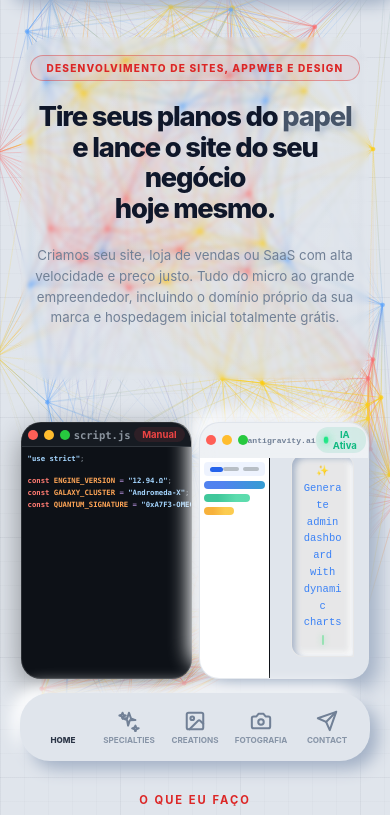
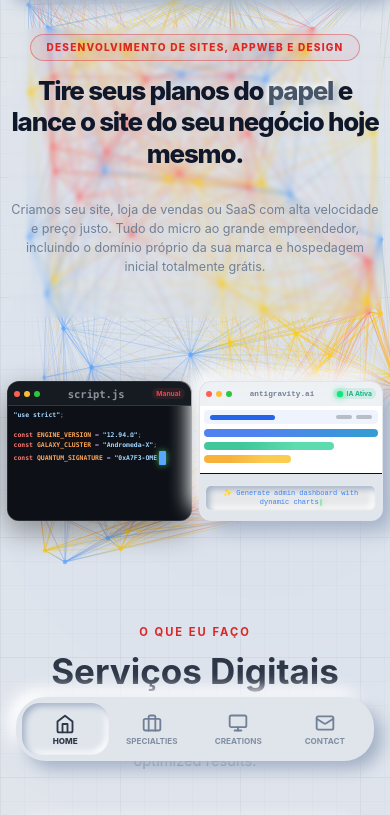
Before and after one commit to Fulviotanure/SITE_FULVIO_V2, a website: page SITE_PRINCIPAL/index.html in a window 390 px wide. Shown: the part 63-878 px from the top of the page. Drawn offline with Linux system fonts and the light colour scheme; animation ran at ten frames a second.

Commit message:
feat: implement neumorphic hero section with dynamic code animation cards and site configuration

```diff
--- a/SITE_PRINCIPAL/css/home.css
+++ b/SITE_PRINCIPAL/css/home.css
@@ -543,22 +543,57 @@
 
 @media (max-width: 768px) {
     .hero-section {
-        padding-top: 110px;
-        padding-bottom: 50px;
+        padding-top: 100px;
+        padding-bottom: 40px;
         min-height: auto;
     }
 
+    .hero-container {
+        padding: 0 0.75rem;
+        width: 100%;
+    }
+
+    .hero-text-block {
+        align-items: center;
+        text-align: center;
+        max-width: 100%;
+        width: 100%;
+        padding: 0.75rem 0;
+        margin: 0 auto;
+    }
+
+    .tag-badge {
+        display: inline-block;
+        margin-left: auto;
+        margin-right: auto;
+        text-align: center;
+        margin-bottom: 1rem;
+    }
+
     .hero-title {
-        font-size: 2.1rem;
+        font-size: 2.05rem;
+        line-height: 1.2;
         text-align: center;
         width: 100%;
+        max-width: 100%;
+        margin-left: auto;
+        margin-right: auto;
+    }
+
+    .hero-title br {
+        display: none;
     }
 
     .hero-subtitle {
         font-size: 0.95rem;
+        line-height: 1.55;
         text-align: center;
         width: 100%;
         max-width: 100%;
+        padding: 0 0.25rem;
+        margin-left: auto;
+        margin-right: auto;
+        margin-top: 0.75rem;
     }
 
     .hero-floating-cards-wrapper {
@@ -569,6 +604,7 @@
         max-width: 100%;
         justify-content: center;
         align-items: stretch;
+        margin-top: 1.5rem;
     }
 
     .hero-card {
@@ -576,25 +612,90 @@
         max-width: 100%;
         transform: none !important;
         margin: 0;
+        border-radius: 12px;
+        height: 140px;
+        display: flex;
+        flex-direction: column;
     }
 
     .hero-card-header {
         padding: 4px 6px;
+        min-height: 24px;
+    }
+
+    .mac-dots {
+        gap: 4px;
+    }
+
+    .mac-dot {
+        width: 6px;
+        height: 6px;
     }
 
     .hero-card-title {
-        font-size: 0.58rem;
+        font-size: 0.55rem;
+    }
+
+    .hero-card-badge {
+        font-size: 0.48rem;
+        padding: 1px 4px;
     }
 
     .hero-card .dark-code-body {
-        font-size: 0.52rem !important;
-        line-height: 1.3;
-        padding: 0.4rem 0.4rem;
-        height: 135px;
+        font-size: 0.46rem !important;
+        line-height: 1.35;
+        padding: 0.3rem 0.4rem;
+        height: 115px;
+    }
+
+    .hero-card-ai .ai-split-layout {
+        height: 115px;
+        display: flex;
+        flex-direction: column;
+        overflow: hidden;
+    }
+
+    .hero-card-ai .ai-split-left {
+        height: 68px;
+        width: 100%;
+        border-right: none;
+        border-bottom: 1px solid var(--glass-border);
+        flex: none;
+    }
+
+    .hero-card-ai .ai-fast-code {
+        font-size: 0.46rem;
+        padding: 0.3rem;
+        line-height: 1.35;
+    }
+
+    .hero-card-ai .ai-split-right {
+        height: 47px;
+        width: 100%;
+        padding: 0.2rem 0.3rem;
+        display: flex;
+        align-items: center;
+        justify-content: center;
+        background: rgba(255, 255, 255, 0.04);
+        flex: none;
+    }
+
+    .hero-card-ai .ai-chat-bubble {
+        font-size: 0.5rem;
+        line-height: 1.25;
+        padding: 3px 6px;
+        max-width: 98%;
+        border-radius: 6px;
+        margin: 0;
+        text-align: center;
+        white-space: normal;
+        word-break: normal;
+        display: block;
+        align-self: center;
     }
 
     .carousel-text-wrapper {
-        min-width: 200px;
+        min-width: 180px;
         height: 34px;
         margin: 2px 4px;
     }
@@ -612,28 +713,34 @@
 
 @media (max-width: 480px) {
     .hero-section {
-        padding-top: 100px;
-        padding-bottom: 40px;
+        padding-top: 90px;
+        padding-bottom: 30px;
+    }
+
+    .hero-container {
+        padding: 0 0.5rem;
     }
 
     .hero-title {
-        font-size: 1.95rem;
+        font-size: 1.85rem;
+        line-height: 1.22;
     }
 
     .hero-subtitle {
-        font-size: 0.95rem;
-        line-height: 1.55;
+        font-size: 0.9rem;
+        line-height: 1.5;
+        padding: 0;
     }
 
     .carousel-text-wrapper {
         display: block;
         margin: 8px auto;
-        min-width: 180px;
+        min-width: 170px;
         max-width: 220px;
     }
 
     .hero-text-block {
-        padding: 1.25rem 0.5rem;
+        padding: 0.5rem 0.25rem;
     }
 }
 
--- a/SITE_PRINCIPAL/css/style.css
+++ b/SITE_PRINCIPAL/css/style.css
@@ -37,6 +37,7 @@
     /* Accents */
     --accent-blue: #3b82f6;
     --accent-primary: #2563eb;
+    --accent-indigo: #2563eb;
     --accent-cyan: #0ea5e9;
     --accent-gradient: linear-gradient(135deg, #3b82f6, #0ea5e9);
 
@@ -65,6 +66,7 @@ body.dark-theme {
 
     --accent-blue: #3b82f6;
     --accent-primary: #60a5fa;
+    --accent-indigo: #60a5fa;
     --accent-cyan: #38bdf8;
     --accent-gradient: linear-gradient(135deg, #3b82f6, #38bdf8);
 
@@ -1139,21 +1141,55 @@ body.light-theme .footer-accessibility .accessibility-icon {
     /* Mobile Header Layout Optimization */
     .header {
         height: 60px;
+        display: flex;
+        align-items: center;
+        justify-content: center;
     }
 
     .header-container {
         padding: 0 1rem;
+        display: flex;
+        align-items: center;
+        justify-content: center;
+        position: relative;
+        width: 100%;
+    }
+
+    .toggle-high-contrast {
+        position: absolute;
+        left: 1rem;
+        top: 50%;
+        transform: translateY(-50%);
+        z-index: 10;
+    }
+
+    .header-brand {
+        margin: 0 auto;
+        display: flex;
+        justify-content: center;
+        align-items: center;
+        text-align: center;
     }
 
     .logo {
         font-size: 1.25rem;
+        text-align: center;
+        margin: 0 auto;
+        display: inline-flex;
+        align-items: center;
+        justify-content: center;
     }
 
     .logo-line-2 {
-        padding-left: 0.8em;
+        padding-left: 0.5em;
     }
 
     .header-actions {
+        position: absolute;
+        right: 1rem;
+        top: 50%;
+        transform: translateY(-50%);
+        z-index: 10;
         gap: 0.5rem;
     }
 
@@ -1203,17 +1239,17 @@ body.light-theme .footer-accessibility .accessibility-icon {
         display: flex;
         position: fixed;
         bottom: 20px;
-        left: 20px;
-        right: 20px;
-        height: 68px;
+        left: 16px;
+        right: 16px;
+        height: 64px;
         background-color: var(--bg-color);
         border: none;
         border-radius: 30px;
         box-shadow: var(--shadow-out);
         z-index: 999;
-        justify-content: space-around;
+        justify-content: space-between;
         align-items: center;
-        padding: 0 10px;
+        padding: 0 6px;
         transition: transform var(--transition-normal), background-color var(--transition-normal), box-shadow var(--transition-normal);
     }
 
@@ -1222,13 +1258,14 @@ body.light-theme .footer-accessibility .accessibility-icon {
         flex-direction: column;
         align-items: center;
         justify-content: center;
-        flex: 1;
-        max-width: none;
+        flex: 1 1 0;
+        width: 25%;
+        min-width: 0;
         height: 52px;
-        border-radius: 14px;
-        background: transparent !important;
-        box-shadow: none !important;
-        border: none !important;
+        border-radius: 18px;
+        background: transparent;
+        box-shadow: none;
+        border: none;
         color: var(--text-secondary);
         font-family: var(--font-heading);
         font-weight: 600;
@@ -1238,37 +1275,44 @@ body.light-theme .footer-accessibility .accessibility-icon {
         gap: 3px;
         transition: all 0.25s cubic-bezier(0.4, 0, 0.2, 1);
         cursor: pointer;
+        padding: 0 4px;
     }
 
     .mobile-bottom-nav-item .nav-icon {
         stroke-width: 2.2;
+        stroke: var(--text-secondary);
         transition: transform 0.25s cubic-bezier(0.4, 0, 0.2, 1), stroke 0.25s ease;
     }
 
     .mobile-bottom-nav-item .nav-label {
         font-size: 0.58rem;
         font-weight: 700;
-        opacity: 0.8;
-        transition: color 0.25s ease;
-    }
-
-    /* Active State on mobile tab bar (Colors only, no background/border to maintain size) */
+        opacity: 0.85;
+        color: var(--text-secondary);
+        transition: color 0.25s ease, opacity 0.25s ease;
+        white-space: nowrap;
+        overflow: hidden;
+        text-overflow: ellipsis;
+        max-width: 100%;
+    }
+
+    /* Active State on mobile tab bar: Inset Neumorphic Sunken ("Afundado") effect, no blue color */
     .mobile-bottom-nav-item.active {
-        color: var(--accent-indigo) !important;
-        background: transparent !important;
-        box-shadow: none !important;
+        color: var(--text-primary) !important;
+        background-color: var(--bg-color) !important;
+        box-shadow: var(--shadow-in-sm) !important;
         border: none !important;
     }
 
     .mobile-bottom-nav-item.active .nav-label {
-        color: var(--accent-indigo) !important;
+        color: var(--text-primary) !important;
         opacity: 1;
         font-weight: 800;
     }
 
     .mobile-bottom-nav-item.active .nav-icon {
-        transform: translateY(-2px) scale(1.1);
-        stroke: var(--accent-indigo) !important;
+        transform: translateY(1px);
+        stroke: var(--text-primary) !important;
     }
 
     /* Add space at the bottom of the body so content doesn't get covered by the bottom nav */
--- a/SITE_PRINCIPAL/index.html
+++ b/SITE_PRINCIPAL/index.html
@@ -5,10 +5,12 @@
     <meta charset="UTF-8">
     <meta name="viewport" content="width=device-width, initial-scale=1.0">
     <meta name="color-scheme" content="only light dark">
-    <title>Fulvio Tanure | Design Digital & IA</title>
+    <meta name="google-site-verification" content="googleee50579617c39c6c">
+    <title>Fulvio Tanure | Design Digital, Criação de Sites & IA</title>
     <link rel="icon" type="image/png" href="img/favicon.png">
     <meta name="description"
-        content="Portfólio de Fulvio Tanure - Especialista em criação de imagens, banners, edição digital e sites de alto desempenho baseados em Inteligência Artificial.">
+        content="Portfólio de Fulvio Tanure - Especialista em criação de sites, lojas virtuais, SaaS, edição generativa e imagens de alto desempenho com Inteligência Artificial.">
+    <meta name="keywords" content="Fulvio Tanure, Desenvolvimento de Sites, Criação de Sites, SaaS, AppWeb, Design por IA, Inteligência Artificial, Design Digital, wMacro, Fotografia, Vitória ES">
     <link rel="canonical" href="https://fulviotanure.com.br/">
 
     <!-- Open Graph / Facebook -->
@@ -61,11 +63,11 @@
         href="https://fonts.googleapis.com/css2?family=Outfit:wght@300;400;500;600;700;800&family=Inter:wght@300;400;500;600;700&display=swap"
         rel="stylesheet">
     <!-- Custom CSS -->
-    <link rel="stylesheet" href="css/style.css?v=1.9">
-    <link rel="stylesheet" href="css/home.css?v=1.9">
-    <link rel="stylesheet" href="css/services.css?v=1.9">
-    <link rel="stylesheet" href="css/portfolio.css?v=1.9">
-    <link rel="stylesheet" href="css/contact.css?v=1.9">
+    <link rel="stylesheet" href="css/style.css?v=2.0">
+    <link rel="stylesheet" href="css/home.css?v=2.0">
+    <link rel="stylesheet" href="css/services.css?v=2.0">
+    <link rel="stylesheet" href="css/portfolio.css?v=2.0">
+    <link rel="stylesheet" href="css/contact.css?v=2.0">
 </head>
 
 <body class="light-theme">
@@ -559,7 +561,12 @@
                 </div>
 
                 <div class="footer-bottom">
-                    <p data-i18n="footer.copy">© 2026 Fulvio Tanure. Todos os direitos reservados. Design Neomórfico</p>
+                    <p data-i18n="footer.copy">© 2026 Fulvio Tanure. Todos os direitos reservados.</p>
+                    <div class="footer-legal-links" style="margin-top: 6px; font-size: 0.8rem; display: flex; gap: 1rem; justify-content: center; opacity: 0.85;">
+                        <a href="PAGINAS/SITE_WMACRO/termos.html" style="color: var(--text-secondary); text-decoration: none; transition: color 0.2s ease;">Termos de Uso</a>
+                        <span>•</span>
+                        <a href="PAGINAS/SITE_WMACRO/privacidade.html" style="color: var(--text-secondary); text-decoration: none; transition: color 0.2s ease;">Política de Privacidade</a>
+                    </div>
                 </div>
             </div>
         </footer>
@@ -832,7 +839,7 @@
         <!-- MOBILE BOTTOM NAVIGATION TAB BAR -->
         <nav class="mobile-bottom-nav">
             <a href="#home" class="mobile-bottom-nav-item active" aria-label="Home">
-                <svg xmlns="http://www.w3.org/2000/svg" width="22" height="22" viewBox="0 0 24 24" fill="none"
+                <svg xmlns="http://www.w3.org/2000/svg" width="20" height="20" viewBox="0 0 24 24" fill="none"
                     stroke="currentColor" stroke-width="2" stroke-linecap="round" stroke-linejoin="round"
                     class="nav-icon">
                     <path d="m3 9 9-7 9 7v11a2 2 0 0 1-2 2H5a2 2 0 0 1-2-2z" />
@@ -841,42 +848,30 @@
                 <span class="nav-label" data-i18n="nav.home">Home</span>
             </a>
             <a href="#services" class="mobile-bottom-nav-item" aria-label="Serviços">
-                <svg xmlns="http://www.w3.org/2000/svg" width="22" height="22" viewBox="0 0 24 24" fill="none"
+                <svg xmlns="http://www.w3.org/2000/svg" width="20" height="20" viewBox="0 0 24 24" fill="none"
                     stroke="currentColor" stroke-width="2" stroke-linecap="round" stroke-linejoin="round"
                     class="nav-icon">
-                    <path d="m12 3-1.912 5.886L5 9l4.886 1.912L11 17l1.912-5.886L19 11l-4.886-1.912z" />
-                    <path d="m5 3 1 2.5L8.5 6 6 7 5 9.5 4 7 1.5 6 4 5z" />
-                    <path d="m19 17 1 2.5 2.5.5-2.5 1-1 2.5-1-2.5-2.5-1 2.5-1z" />
+                    <rect width="20" height="14" x="2" y="7" rx="2" ry="2" />
+                    <path d="M16 21V5a2 2 0 0 0-2-2h-4a2 2 0 0 0-2 2v16" />
                 </svg>
                 <span class="nav-label" data-i18n="nav.services">Serviços</span>
             </a>
-            <a href="#portfolio" class="mobile-bottom-nav-item" aria-label="Sites">
-                <svg xmlns="http://www.w3.org/2000/svg" width="22" height="22" viewBox="0 0 24 24" fill="none"
+            <a href="#portfolio" class="mobile-bottom-nav-item" aria-label="Sites" id="mobile-nav-sites">
+                <svg xmlns="http://www.w3.org/2000/svg" width="20" height="20" viewBox="0 0 24 24" fill="none"
                     stroke="currentColor" stroke-width="2" stroke-linecap="round" stroke-linejoin="round"
                     class="nav-icon">
-                    <rect width="18" height="18" x="3" y="3" rx="2" ry="2" />
-                    <circle cx="9" cy="9" r="2" />
-                    <path d="m21 15-3.086-3.086a2 2 0 0 0-2.828 0L6 21" />
+                    <rect width="20" height="14" x="2" y="3" rx="2" ry="2" />
+                    <line x1="8" y1="21" x2="16" y2="21" />
+                    <line x1="12" y1="17" x2="12" y2="21" />
                 </svg>
                 <span class="nav-label" data-i18n="nav.portfolio">Sites</span>
             </a>
-            <a href="PAGINAS/SITE_FOTO/index.html" class="mobile-bottom-nav-item" aria-label="Fotografia"
-                id="mobile-nav-foto">
-                <svg xmlns="http://www.w3.org/2000/svg" width="22" height="22" viewBox="0 0 24 24" fill="none"
+            <a href="#contact" class="mobile-bottom-nav-item" aria-label="Contato">
+                <svg xmlns="http://www.w3.org/2000/svg" width="20" height="20" viewBox="0 0 24 24" fill="none"
                     stroke="currentColor" stroke-width="2" stroke-linecap="round" stroke-linejoin="round"
                     class="nav-icon">
-                    <path
-                        d="M14.5 4h-5L7 7H4a2 2 0 0 0-2 2v9a2 2 0 0 0 2 2h16a2 2 0 0 0 2-2V9a2 2 0 0 0-2-2h-3l-2.5-3z" />
-                    <circle cx="12" cy="13" r="3" />
-                </svg>
-                <span class="nav-label">Fotografia</span>
-            </a>
-            <a href="#contact" class="mobile-bottom-nav-item" aria-label="Contato">
-                <svg xmlns="http://www.w3.org/2000/svg" width="22" height="22" viewBox="0 0 24 24" fill="none"
-                    stroke="currentColor" stroke-width="2" stroke-linecap="round" stroke-linejoin="round"
-                    class="nav-icon">
-                    <path d="M22 2 11 13" />
-                    <polygon points="22 2 15 22 11 13 2 9 22 2" />
+                    <rect width="20" height="16" x="2" y="4" rx="2" />
+                    <path d="m22 7-8.97 5.7a1.94 1.94 0 0 1-2.06 0L2 7" />
                 </svg>
                 <span class="nav-label" data-i18n="nav.contact">Contato</span>
             </a>
@@ -885,13 +880,13 @@
 
 
         <!-- Custom Scripts -->
-        <script src="js/constellation.js?v=1.9" defer></script>
-        <script src="js/i18n.js?v=1.9" defer></script>
-        <script src="js/main.js?v=1.9" defer></script>
-        <script src="js/home.js?v=1.9" defer></script>
-        <script src="js/portfolio.js?v=1.9" defer></script>
-        <script src="js/contact.js?v=1.9" defer></script>
-        <script src="js/accessibility.js?v=1.9" defer></script>
+        <script src="js/constellation.js?v=2.0" defer></script>
+        <script src="js/i18n.js?v=2.0" defer></script>
+        <script src="js/main.js?v=2.0" defer></script>
+        <script src="js/home.js?v=2.0" defer></script>
+        <script src="js/portfolio.js?v=2.0" defer></script>
+        <script src="js/contact.js?v=2.0" defer></script>
+        <script src="js/accessibility.js?v=2.0" defer></script>
 </body>
 
 </html>
--- a/SITE_PRINCIPAL/js/i18n.js
+++ b/SITE_PRINCIPAL/js/i18n.js
@@ -24,8 +24,8 @@
             },
             nav: {
                 home: "Home",
-                services: "Especialidades",
-                portfolio: "Criações",
+                services: "Serviços",
+                portfolio: "Sites",
                 contact: "Contato"
             },
             hero: {
--- a/SITE_PRINCIPAL/js/portfolio.js
+++ b/SITE_PRINCIPAL/js/portfolio.js
@@ -26,7 +26,8 @@
         // Triggers
         const btnOpenGallery = document.getElementById('btn-open-gallery');
         const btnOpenSites = document.getElementById('btn-open-sites');
-        const mobileNavGaleria = document.querySelector('a[href="#portfolio"]');
+        const mobileNavSites = document.getElementById('mobile-nav-sites');
+        const portfolioNavLinks = document.querySelectorAll('a[href="#portfolio"]');
 
         let lastFocusedElement = null;
 
@@ -59,13 +60,22 @@
             });
         }
 
-        if (mobileNavGaleria) {
-            mobileNavGaleria.addEventListener('click', (e) => {
+        if (mobileNavSites) {
+            mobileNavSites.addEventListener('click', (e) => {
                 e.preventDefault();
-                lastFocusedElement = mobileNavGaleria;
-                openModal(galleryListModal);
+                e.stopPropagation();
+                lastFocusedElement = mobileNavSites;
+                openModal(sitesListModal);
             });
         }
+
+        portfolioNavLinks.forEach(link => {
+            link.addEventListener('click', (e) => {
+                e.preventDefault();
+                lastFocusedElement = link;
+                openModal(sitesListModal);
+            });
+        });
 
         if (btnOpenSites) {
             btnOpenSites.addEventListener('click', (e) => {
```
Also changed, not shown: SITE_PRINCIPAL/sitemap.xml (+8 -8 lines), SITE_PRINCIPAL/firebase.json.
